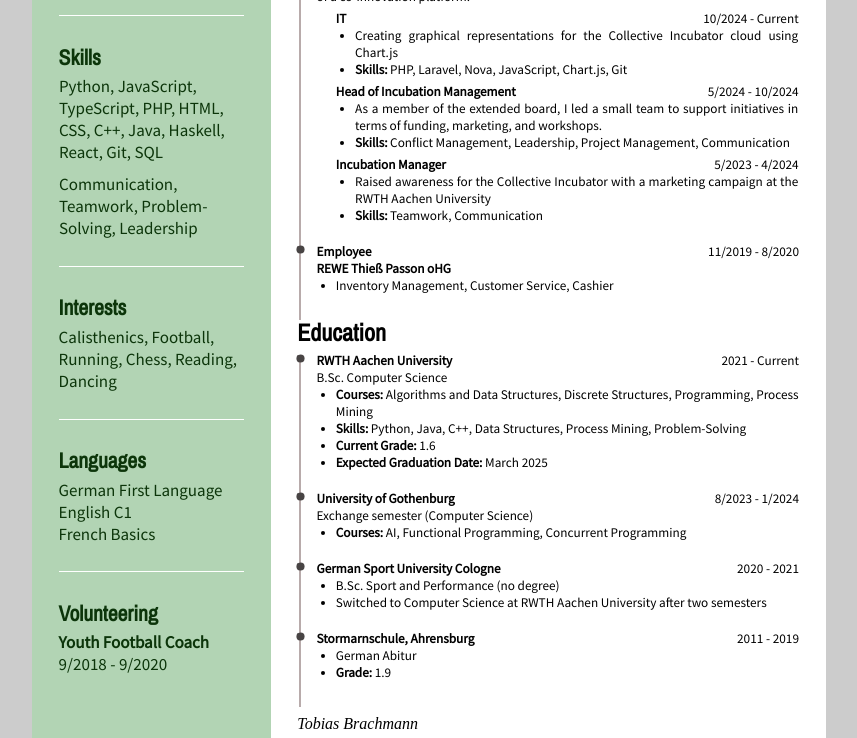
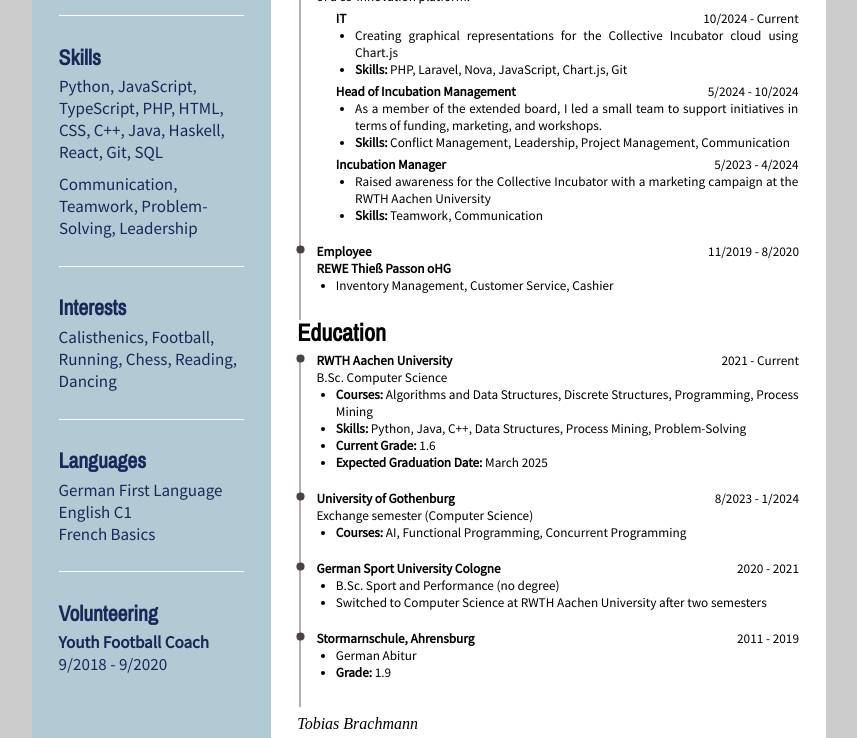
Before and after one commit to CodenameTobi/resume, a plain HTML site: page public/pdf/index.html in a window 1280 px wide. Shown: the part 385-1123 px from the top of the page, without its empty margins (211-1068 px from the left). Drawn offline with nearby package versions, Linux system fonts and the light colour scheme.

Commit message:
Change color scheme of resume to blue

```diff
--- a/public/pdf/styles.css
+++ b/public/pdf/styles.css
@@ -1,7 +1,7 @@
 /* Fonts */
 :root {
-    --text-color: rgb(12, 53, 10);
-    --sidebar-bg-color: rgba(21, 122, 25, 0.326);
+    --text-color: rgb(25, 40, 88);
+    --sidebar-bg-color: rgba(21, 93, 122, 0.326);
 }
 
 /* Family */
```
